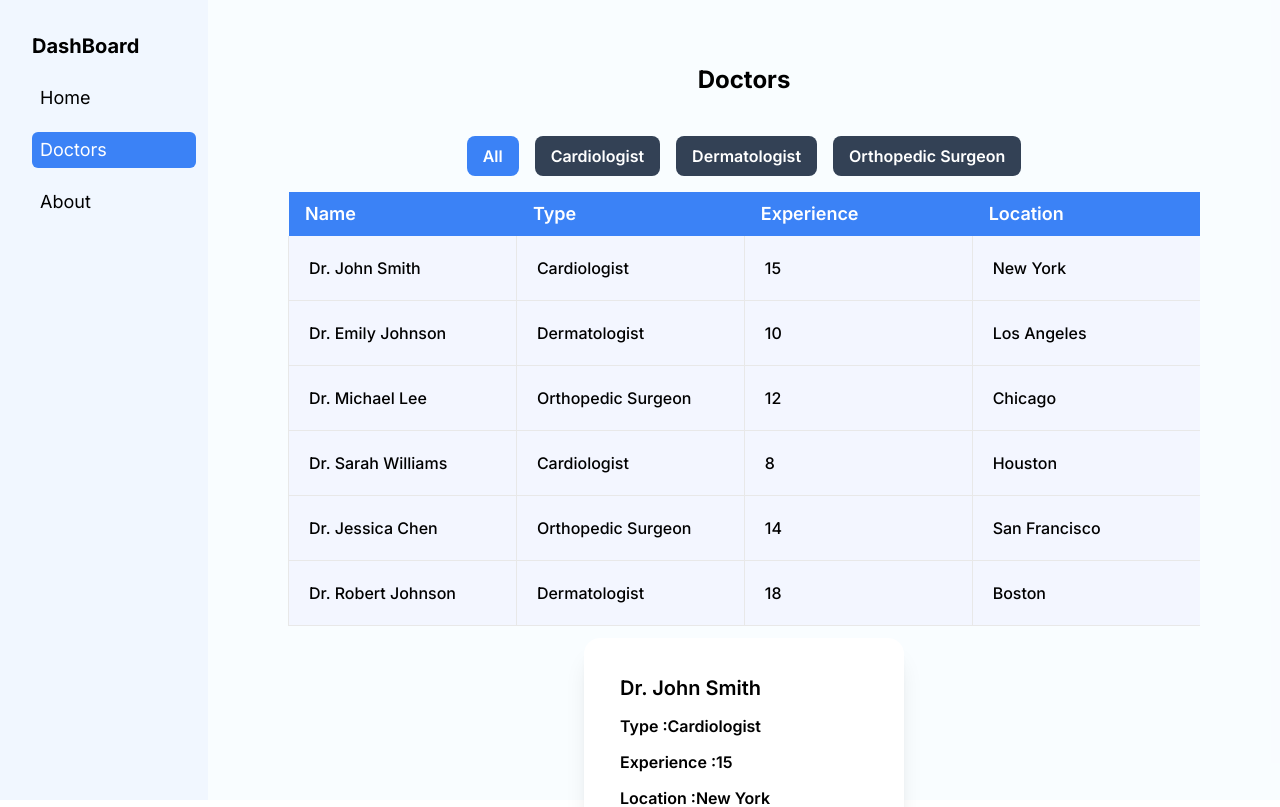
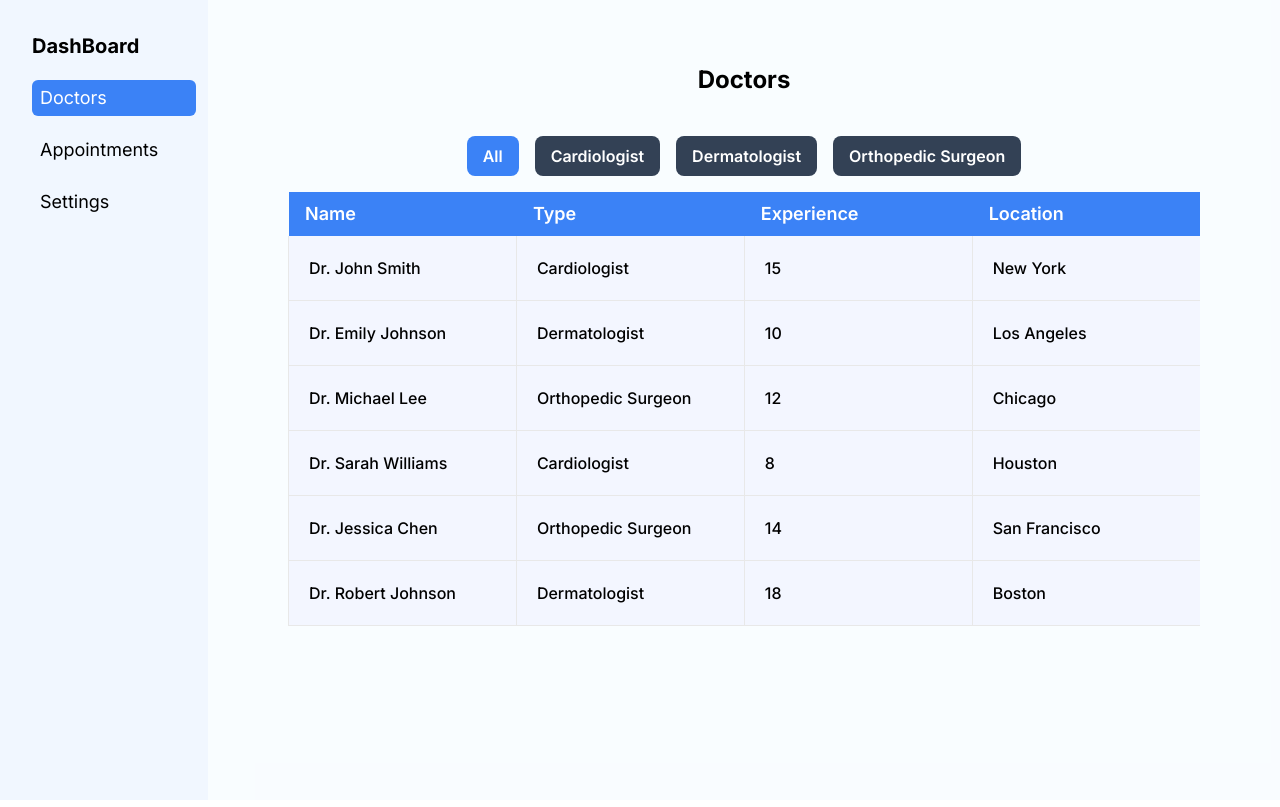
Before and after one commit to Imran-A-K/demo-dashboard-next.js, a Next.js app: page /doctors in a window 1280 px wide. Shown: the top 807 px of the page. Built offline with nearby package versions, Linux system fonts and the light colour scheme.

Commit message:
some modifications

```diff
--- /dev/null
+++ b/app/(with-layout)/appointments/page.jsx
@@ -0,0 +1,7 @@
+import React from "react";
+
+function page() {
+  return <div>Appointments</div>;
+}
+
+export default page;
--- a/app/(with-layout)/doctors/page.jsx
+++ b/app/(with-layout)/doctors/page.jsx
@@ -105,9 +105,11 @@ function Doctors() {
         tabs={doctorTypes}
         changeTab={changeTab}
       />
-      {filteredData.map((data, index) => (
-        <Card key={index} data={data} />
-      ))}
+      <div className="sm:hidden">
+        {filteredData.map((data, index) => (
+          <Card key={index} data={data} />
+        ))}
+      </div>
     </section>
   );
 }
--- a/app/(with-layout)/layout.jsx
+++ b/app/(with-layout)/layout.jsx
@@ -6,7 +6,7 @@ import { useState } from "react";
 function Layout({ children }) {
   const [sideNavIsOpen, setSideNavIsOpen] = useState(false);
   return (
-    <main className="flex max-sm:flex-col h-screen">
+    <main className="flex max-[850px]:flex-col h-screen">
       <aside className="flex-none w-full md:w-52 relative">
         <LeftSideBar
           sideNavIsOpen={sideNavIsOpen}
--- a/app/(with-layout)/page.jsx
+++ b/app/(with-layout)/page.jsx
@@ -1,7 +1,13 @@
+"use client";
 import { useRouter } from "next/navigation";
+import { useEffect } from "react";
 
-function page() {
-  return <section className="">DashBoard Home</section>;
+function Dashboard() {
+  const router = useRouter();
+  // useEffect((
+
+  // ))
+  return <div>sdkjbd</div>;
 }
 
-export default page;
+export default Dashboard;
--- /dev/null
+++ b/app/(with-layout)/settings/page.jsx
@@ -0,0 +1,7 @@
+import React from "react";
+
+function page() {
+  return <div>settings</div>;
+}
+
+export default page;
--- a/components/LeftSideBar/LeftSideBar.jsx
+++ b/components/LeftSideBar/LeftSideBar.jsx
@@ -5,9 +5,9 @@ import { CloseIcon } from "../Icons/CloseIcon";
 function LeftSideBar({ sideNavIsOpen, setSideNavIsOpen }) {
   const pathName = usePathname();
   const routes = [
-    { name: "Home", href: "/" },
     { name: "Doctors", href: "/doctors" },
-    { name: "About", href: "/about" },
+    { name: "Appointments", href: "/appointments" },
+    { name: "Settings", href: "/settings" },
   ];
   const navLinks = (
     <>
--- a/components/SelectBar/SelectBar.jsx
+++ b/components/SelectBar/SelectBar.jsx
@@ -1,6 +1,6 @@
 function SelectBar({ activeTab, tabs, changeTab }) {
   return (
-    <div className="lg:hidden py-6 my-2">
+    <div className="md:hidden py-6 my-2">
       <select
         className="block w-full font-semibold rounded-md border border-gray-600 shadow-sm focus:border-blue-500 focus:ring focus:ring-teal-600 focus:ring-opacity-50 p-2"
         value={activeTab}
```
